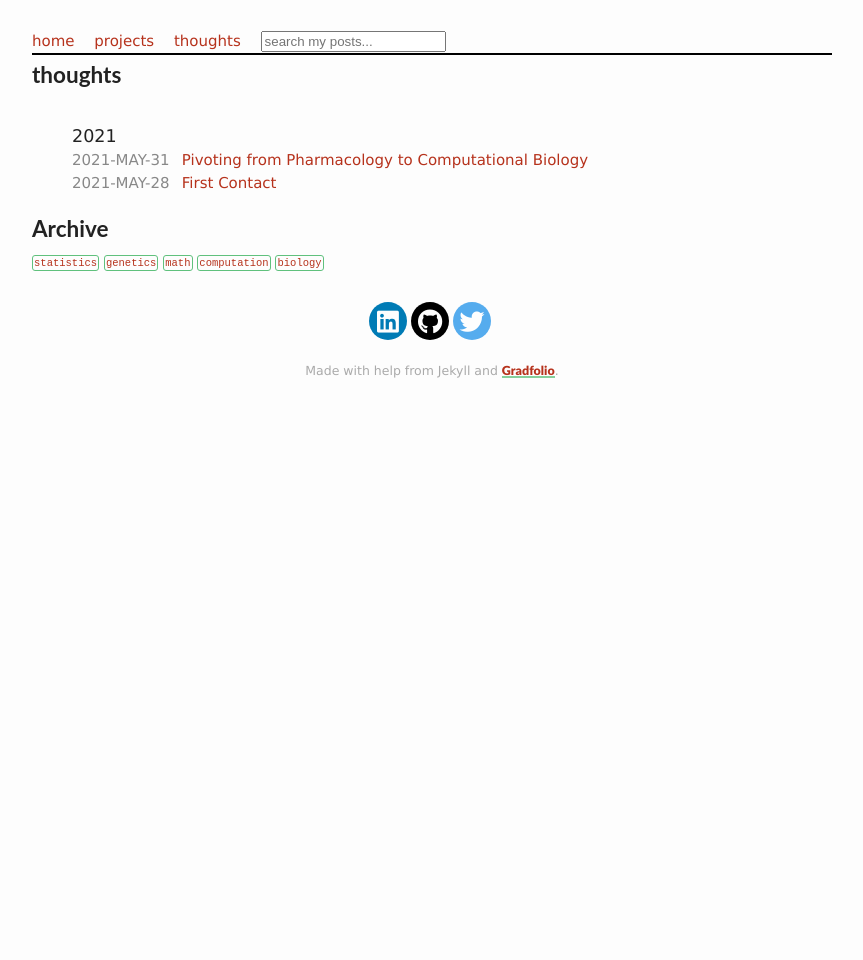
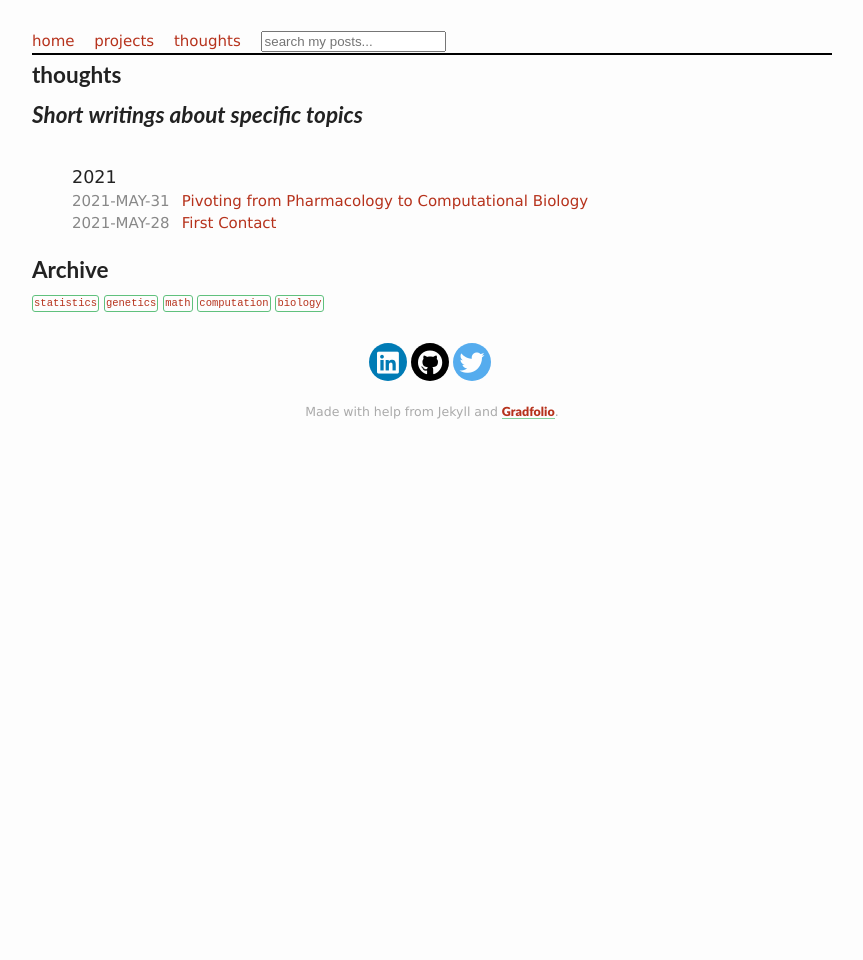
Before and after one commit to tobbyxy/temipete.github.io, a Jekyll site: the page built from blog/index.html, in a window 1280 px wide. Shown: the whole page, without its empty margins (208-1071 px from the left). Built offline with Jekyll 4.4.1, drawn with Linux system fonts in a browser that asks for light colours; nearby versions of some CDN libraries; the list of posts is cut into pages by our own code; comment, search, counter and statistics services are not loaded.

Commit message:
Update index.html

```diff
--- a/blog/index.html
+++ b/blog/index.html
@@ -4,6 +4,8 @@ layout: default
 
 <h2>
   thoughts
+	<br>
+	<i>Short writings about specific topics</i>
 </h2>
 
 <!--
```
